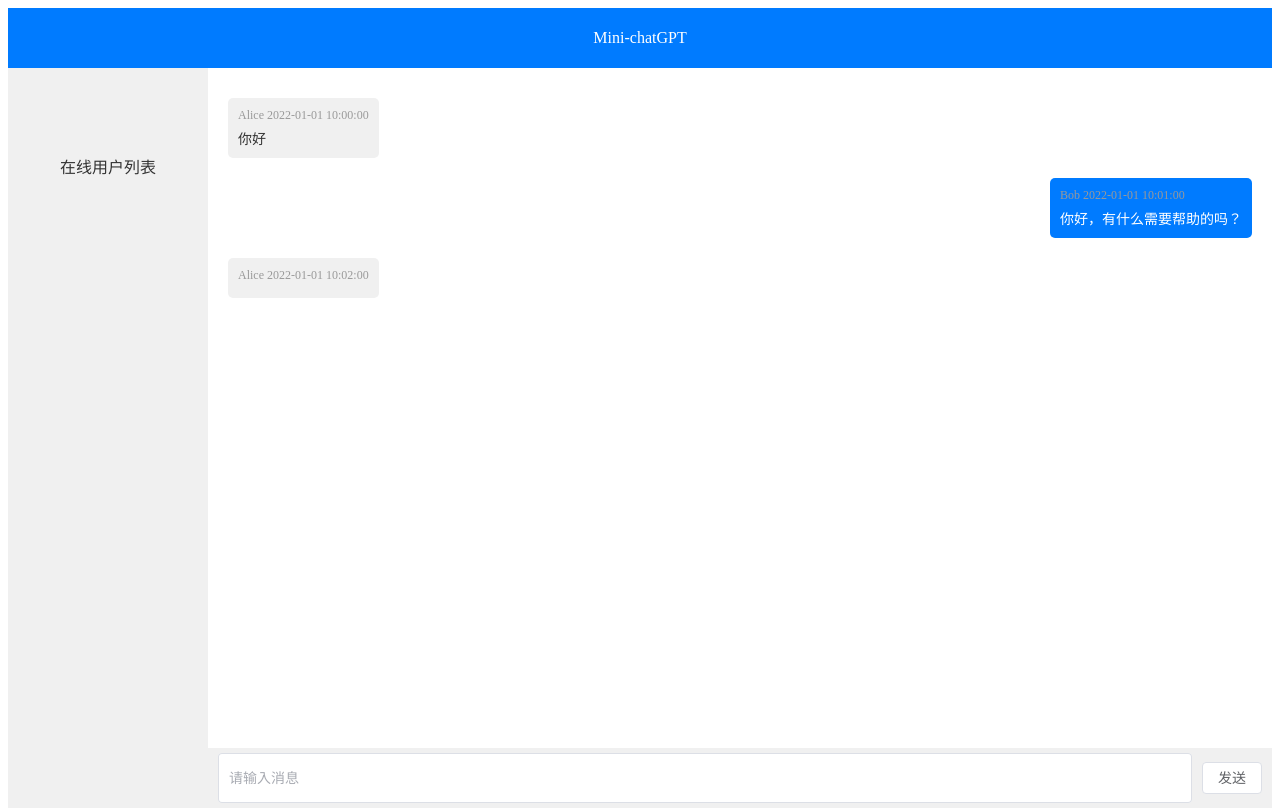
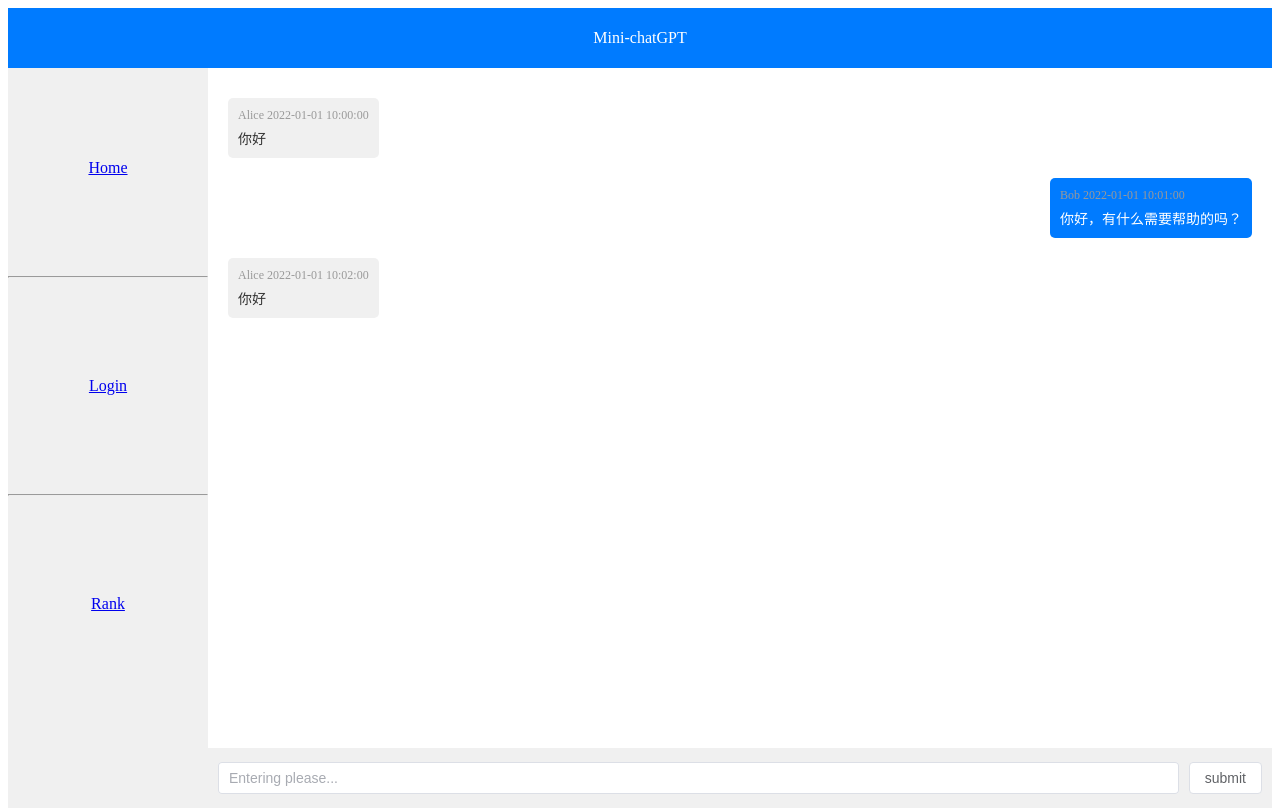
Before and after one commit to Miraclys/front-end, a Vue app: page /rank in a window 1280 px wide. Built offline with nearby package versions, Linux system fonts and the light colour scheme.

Commit message:
3-12-14-00

```diff
--- a/src/App.vue
+++ b/src/App.vue
@@ -3,10 +3,17 @@
     <el-container>
       <el-header class="header">
         Mini-chatGPT
+        <div id="clock" class="clock">00:00:00</div>
       </el-header>
       <el-container>
         <el-aside width="200px" class="aside">
-          在线用户列表
+
+          <router-link to="/home">Home</router-link>
+          <hr>
+          <router-link to="/login">Login</router-link>
+          <hr>
+          <router-link to="/rank">Rank</router-link>
+
         </el-aside>
 
         <el-container>
@@ -20,8 +27,10 @@
           </el-main>
 
           <el-footer class="footer">
-            <el-input v-model="input" placeholder="请输入消息" clearable size="medium" style="height: 50px; flex: 1;"/>
-            <el-button class="send-button" @click="sendMessage">发送</el-button>
+            <!--<el-input v-model="input" placeholder="Entering please..." clearable size="medium" style="height: 50px; flex: 1;"/>
+            -->
+            <el-input v-model="input" placeholder="Entering please..." clearable size="medium" style="flex: 1;" :autosize="{minRows: 2, maxRows: 5}"/>
+            <el-button class="send-button" @click="sendMessage">submit</el-button>
           </el-footer>
 
         </el-container>
@@ -110,16 +119,6 @@
 
 <script>
   export default {
-
-    sendMessage() {
-      const message = this.input;
-      const time = new Date().toLocaleTimeString();
-      const newRecord = { time, content: message };
-      this.records.push(newRecord);
-      console.log(`发送消息：${message}，时间：${time}`);
-      this.input = '';
-    },
-
     name: "ChatRoom",
     data() {
       return {
@@ -138,6 +137,7 @@
           {
             username: "Alice",
             time: "2022-01-01 10:02:00",
+            content: "你好"
           }
         ]
       }
--- /dev/null
+++ b/src/views/RankPage.vue
@@ -0,0 +1,10 @@
+<template>
+    <el-row class="mb-4">
+      <el-button>Default</el-button>
+      <el-button type="primary">Primary</el-button>
+      <el-button type="success">Success</el-button>
+      <el-button type="info">Info</el-button>
+      <el-button type="warning">Warning</el-button>
+      <el-button type="danger">Danger</el-button>
+    </el-row>
+  </template>
```
Also changed, not shown: src/router/index.js (+6 -1 lines).
